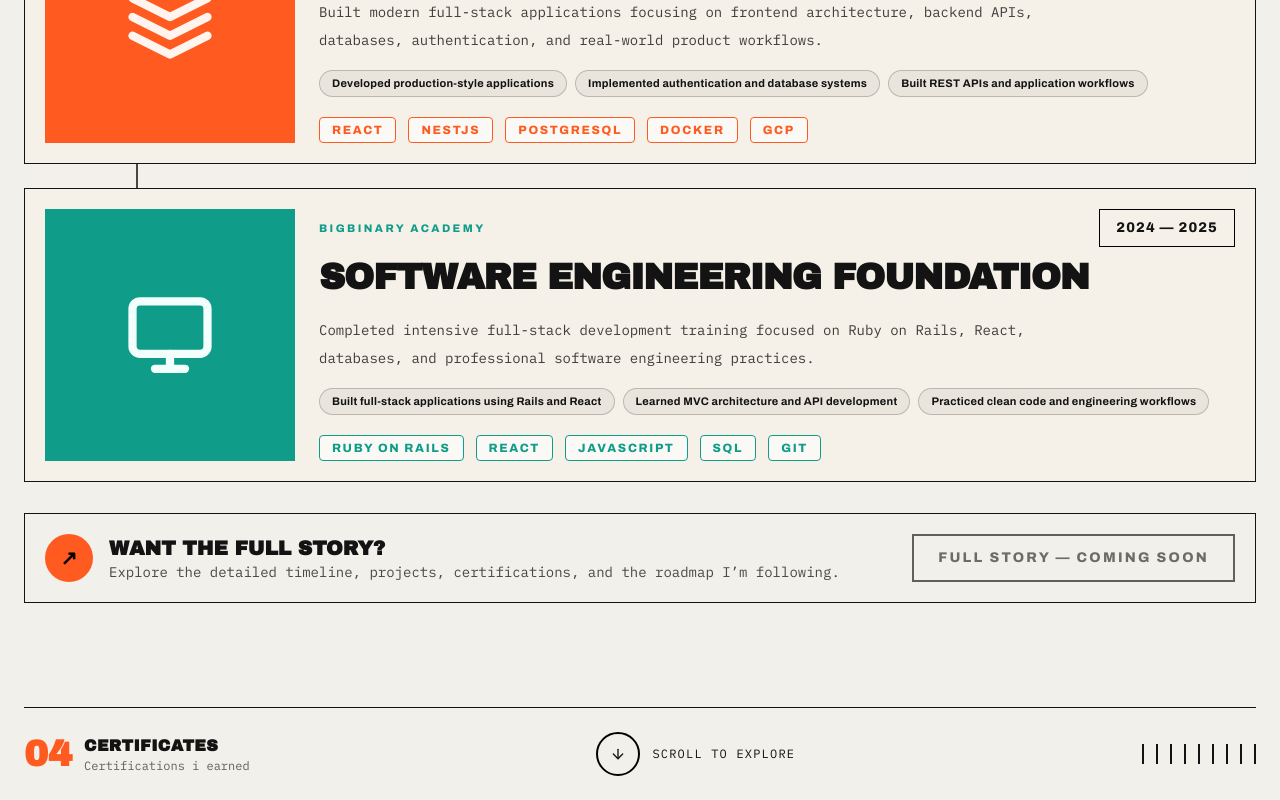
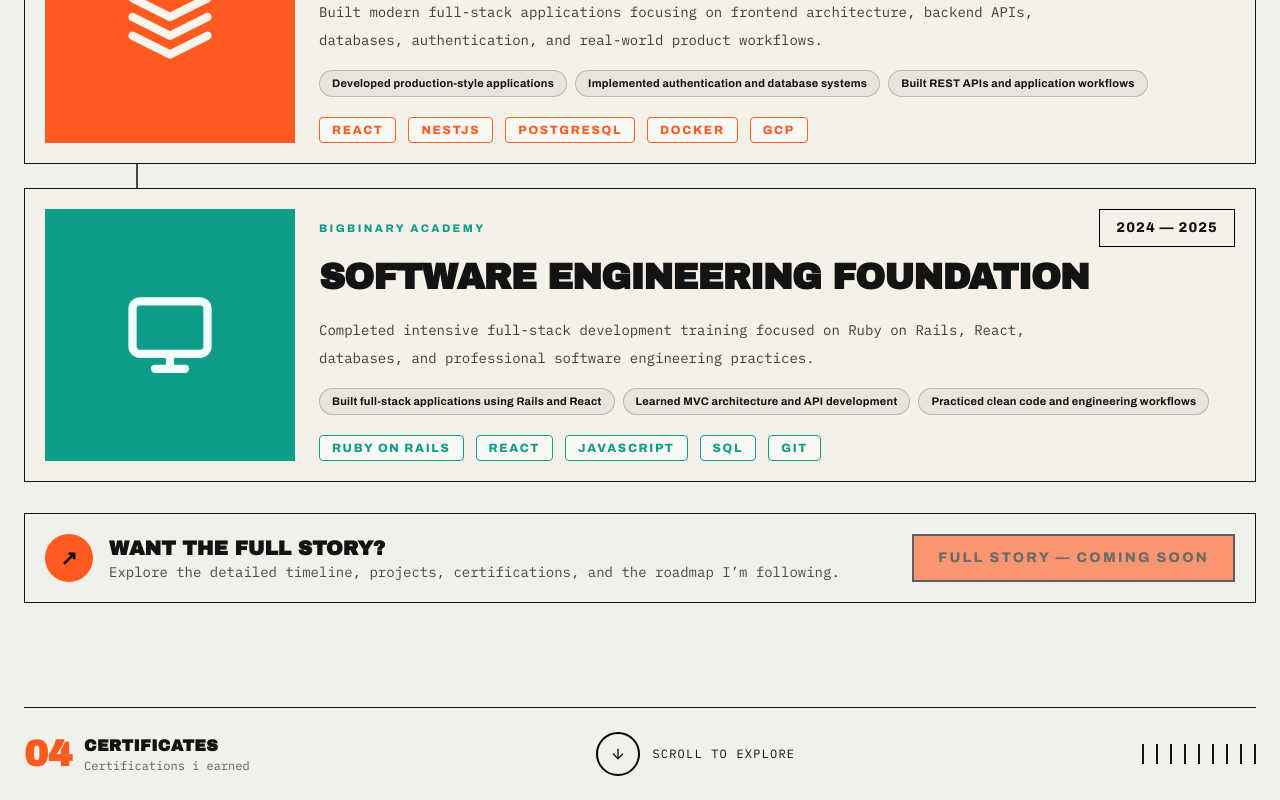
Before and after one commit to sarathkpreman/portfolio, a React app: page / in a window 1280 px wide. Shown: the part 3641-4441 px from the top of the page. Built offline with nearby package versions, Linux system fonts and the light colour scheme; the HTML template or start-up script is replaced by a standard one.

Commit message:
Fix: malformed tailwind utility class for button background

```diff
--- a/src/sections/Experience.jsx
+++ b/src/sections/Experience.jsx
@@ -181,7 +181,7 @@ export const Experience = () => {
            <span
               aria-disabled="true"
               className="ml-auto inline-flex cursor-not-allowed items-center gap-3 border-2 border-black
-                          bg-[`#FF5A1F`] px-6 py-3 text-sm font-black uppercase tracking-[0.16em] opacity-60">
+                          bg-[#FF5A1F] px-6 py-3 text-sm font-black uppercase tracking-[0.16em] opacity-60">
               FULL STORY — COMING SOON
             </span>
           </div>
```
